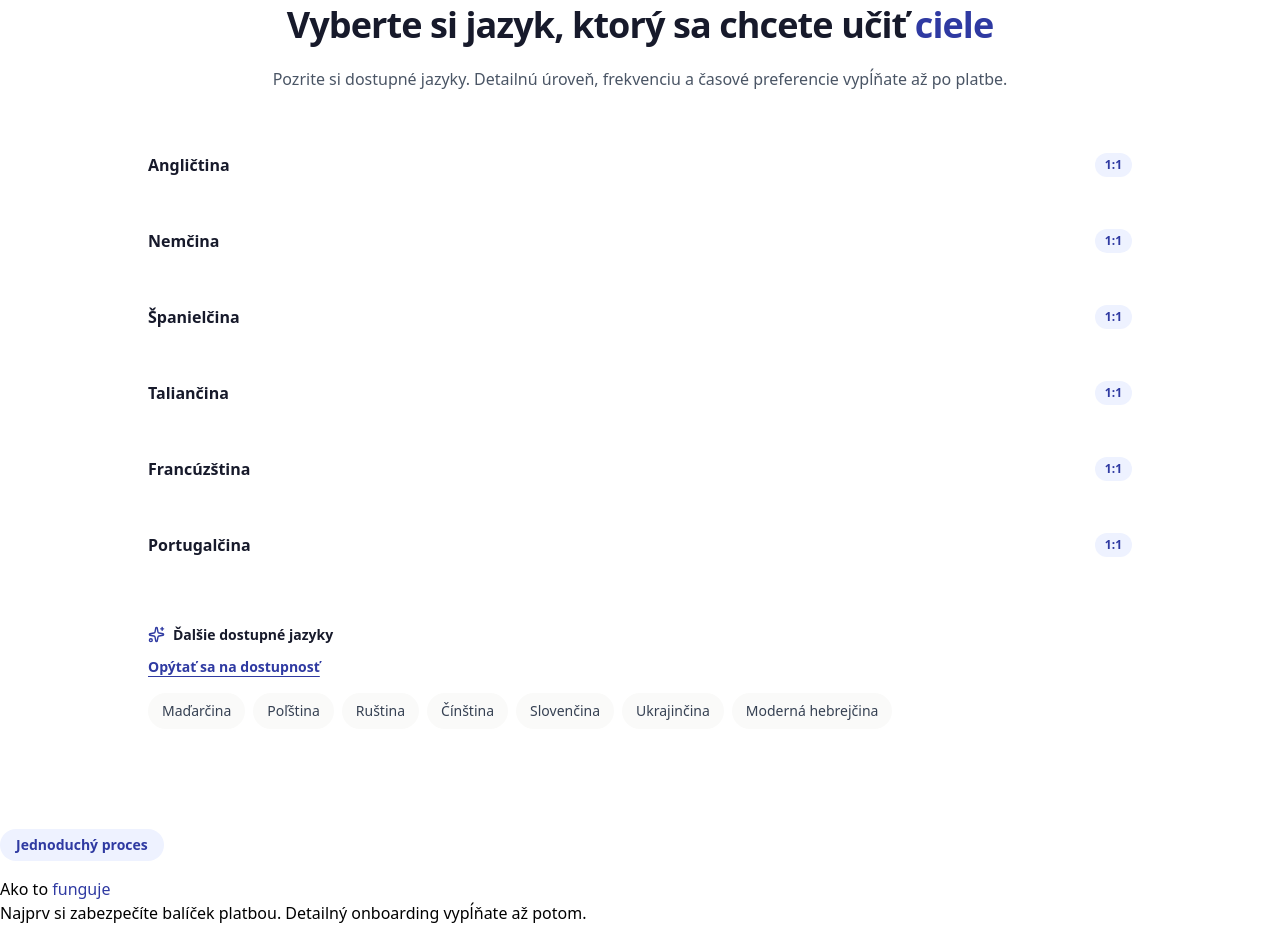
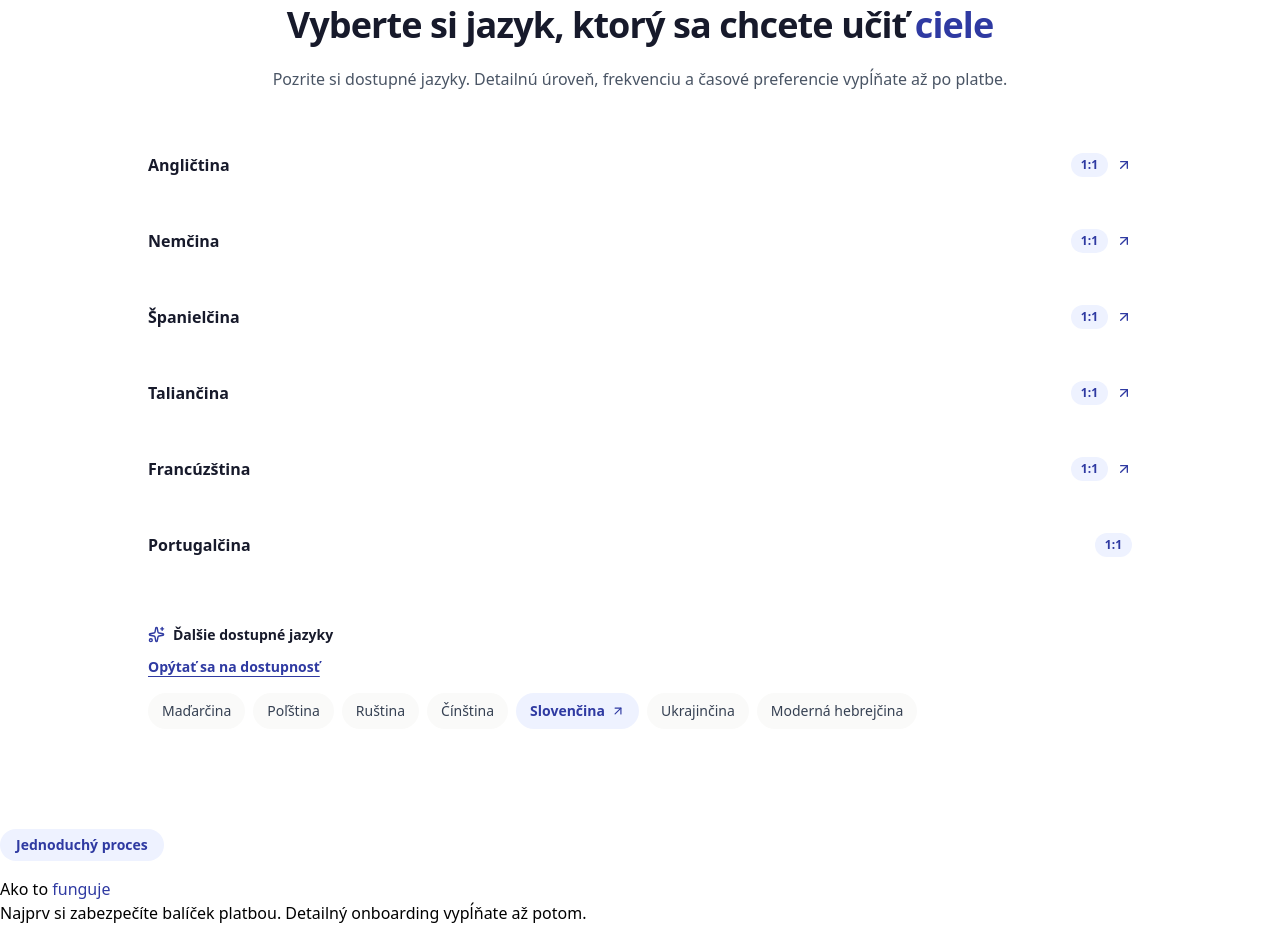
Before and after one commit to 505hits/mundus, a Next.js app: page / in a window 1280 px wide. Shown: the part 3560-4490 px from the top of the page. Built offline with nearby package versions, Linux system fonts and the light colour scheme; no server answers.

Commit message:
Link language cards to useful SEO landing pages

```diff
--- a/src/components/LanguageSelector.tsx
+++ b/src/components/LanguageSelector.tsx
@@ -1,7 +1,8 @@
 "use client";
 
 import { motion } from "framer-motion";
-import { Languages, Sparkles } from "lucide-react";
+import { ArrowUpRight, Languages, Sparkles } from "lucide-react";
+import Link from "next/link";
 import { useLanguage } from "@/context/LanguageContext";
 
 const fadeInUp = {
@@ -18,13 +19,24 @@ export default function LanguageSelector() {
   const { t, language } = useLanguage();
   const sk = language === "sk";
 
-  const primary = sk
-    ? ["Angličtina", "Nemčina", "Španielčina", "Taliančina", "Francúzština", "Portugalčina"]
-    : ["English", "German", "Spanish", "Italian", "French", "Portuguese"];
+  const primary = [
+    { label: sk ? "Angličtina" : "English", href: "/languages/english" },
+    { label: sk ? "Nemčina" : "German", href: "/languages/german" },
+    { label: sk ? "Španielčina" : "Spanish", href: "/languages/spanish" },
+    { label: sk ? "Taliančina" : "Italian", href: "/languages/italian" },
+    { label: sk ? "Francúzština" : "French", href: "/languages/french" },
+    { label: sk ? "Portugalčina" : "Portuguese", href: null },
+  ];
 
-  const additional = sk
-    ? ["Maďarčina", "Poľština", "Ruština", "Čínština", "Slovenčina", "Ukrajinčina", "Moderná hebrejčina"]
-    : ["Hungarian", "Polish", "Russian", "Chinese", "Slovak", "Ukrainian", "Modern Hebrew"];
+  const additional = [
+    { label: sk ? "Maďarčina" : "Hungarian", href: null },
+    { label: sk ? "Poľština" : "Polish", href: null },
+    { label: sk ? "Ruština" : "Russian", href: null },
+    { label: sk ? "Čínština" : "Chinese", href: null },
+    { label: sk ? "Slovenčina" : "Slovak", href: "/languages/slovak-for-foreigners" },
+    { label: sk ? "Ukrajinčina" : "Ukrainian", href: null },
+    { label: sk ? "Moderná hebrejčina" : "Modern Hebrew", href: null },
+  ];
 
   return (
     <section id="languages" className="bg-gradient-to-b from-[#F6F7FB] to-white py-20 md:py-28">
@@ -54,13 +66,18 @@ export default function LanguageSelector() {
 
           <motion.div variants={stagger} className="mt-10 grid gap-3 sm:grid-cols-2 lg:grid-cols-3">
             {primary.map((item) => (
-              <motion.div
-                key={item}
-                variants={fadeInUp}
-                className="group flex items-center justify-between rounded-2xl border border-[#E5E7F0] bg-white p-5 shadow-[0_10px_28px_rgba(23,26,43,0.04)] transition hover:-translate-y-0.5 hover:border-[#C7CDF6] hover:shadow-[0_16px_34px_rgba(47,58,162,0.08)]"
-              >
-                <span className="font-semibold text-[#171A2B]">{item}</span>
-                <span className="rounded-full bg-[#EEF2FF] px-2.5 py-1 text-xs font-semibold text-[#2F3AA2]">1:1</span>
+              <motion.div key={item.label} variants={fadeInUp}>
+                {item.href ? (
+                  <Link href={item.href} className="group flex items-center justify-between rounded-2xl border border-[#E5E7F0] bg-white p-5 shadow-[0_10px_28px_rgba(23,26,43,0.04)] transition hover:-translate-y-0.5 hover:border-[#C7CDF6] hover:shadow-[0_16px_34px_rgba(47,58,162,0.08)]">
+                    <span className="font-semibold text-[#171A2B]">{item.label}</span>
+                    <span className="flex items-center gap-2"><span className="rounded-full bg-[#EEF2FF] px-2.5 py-1 text-xs font-semibold text-[#2F3AA2]">1:1</span><ArrowUpRight size={16} className="text-[#2F3AA2] transition group-hover:-translate-y-0.5 group-hover:translate-x-0.5"/></span>
+                  </Link>
+                ) : (
+                  <div className="flex items-center justify-between rounded-2xl border border-[#E5E7F0] bg-white p-5 shadow-[0_10px_28px_rgba(23,26,43,0.04)]">
+                    <span className="font-semibold text-[#171A2B]">{item.label}</span>
+                    <span className="rounded-full bg-[#EEF2FF] px-2.5 py-1 text-xs font-semibold text-[#2F3AA2]">1:1</span>
+                  </div>
+                )}
               </motion.div>
             ))}
           </motion.div>
@@ -78,8 +95,8 @@ export default function LanguageSelector() {
 
             <ul aria-label={sk ? "Ďalšie ponúkané jazyky" : "More languages offered"} className="mt-4 flex flex-wrap gap-2">
               {additional.map((item) => (
-                <li key={item} className="rounded-full border border-[#E1E5F0] bg-[#FAFAF9] px-3.5 py-2 text-sm font-medium text-gray-700">
-                  {item}
+                <li key={item.label}>
+                  {item.href ? <Link href={item.href} className="inline-flex items-center gap-1.5 rounded-full border border-[#C7CDF6] bg-[#EEF2FF] px-3.5 py-2 text-sm font-semibold text-[#2F3AA2] hover:border-[#2F3AA2]">{item.label}<ArrowUpRight size={14}/></Link> : <span className="inline-block rounded-full border border-[#E1E5F0] bg-[#FAFAF9] px-3.5 py-2 text-sm font-medium text-gray-700">{item.label}</span>}
                 </li>
               ))}
             </ul>
```
